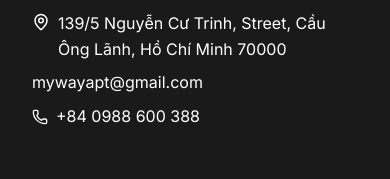
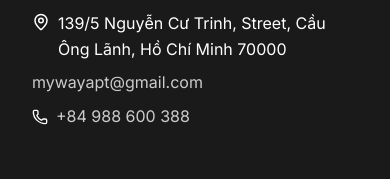
Before and after one commit to anhvu12399/mystay, a Next.js app: page / in a window 390 px wide. Shown: the part 5961-6140 px from the top of the page. Built offline with nearby package versions, Linux system fonts and the light colour scheme.

Commit message:
chore: link Contact to WhatsApp and fix footer phone number to +84 988 600 388

```diff
--- a/app/page.tsx
+++ b/app/page.tsx
@@ -362,7 +362,7 @@ function App() {
           <a href="#about" className="navbar-link">About</a>
           <a href="#rooms" className="navbar-link">Rooms</a>
           <a href="#reviews" className="navbar-link">Reviews</a>
-          <a href="#contact" className="navbar-link">Contact</a>
+          <a href="https://wa.me/84988600388" target="_blank" rel="noopener noreferrer" className="navbar-link">Contact</a>
         </div>
 
         <button
@@ -759,7 +759,7 @@ function App() {
               <li><a href="#about">About Us</a></li>
               <li><a href="#rooms">Rooms & Suites</a></li>
               <li><a href="#reviews">Guest Reviews</a></li>
-              <li><a href="#contact">Contact</a></li>
+              <li><a href="https://wa.me/84988600388" target="_blank" rel="noopener noreferrer">Contact</a></li>
             </ul>
           </div>
 
@@ -771,11 +771,15 @@ function App() {
                 139/5 Nguyễn Cư Trinh, Street, Cầu Ông Lãnh, Hồ Chí Minh 70000
               </li>
               <li style={{ display: 'flex', gap: '0.5rem', alignItems: 'center' }}>
-                mywayapt@gmail.com
+                <a href="mailto:mywayapt@gmail.com">
+                  mywayapt@gmail.com
+                </a>
               </li>
               <li style={{ display: 'flex', gap: '0.5rem', alignItems: 'center' }}>
                 <Phone size={16} style={{ flexShrink: 0 }}/>
-                +84 0988 600 388
+                <a href="https://wa.me/84988600388" target="_blank" rel="noopener noreferrer">
+                  +84 988 600 388
+                </a>
               </li>
             </ul>
           </div>
```
